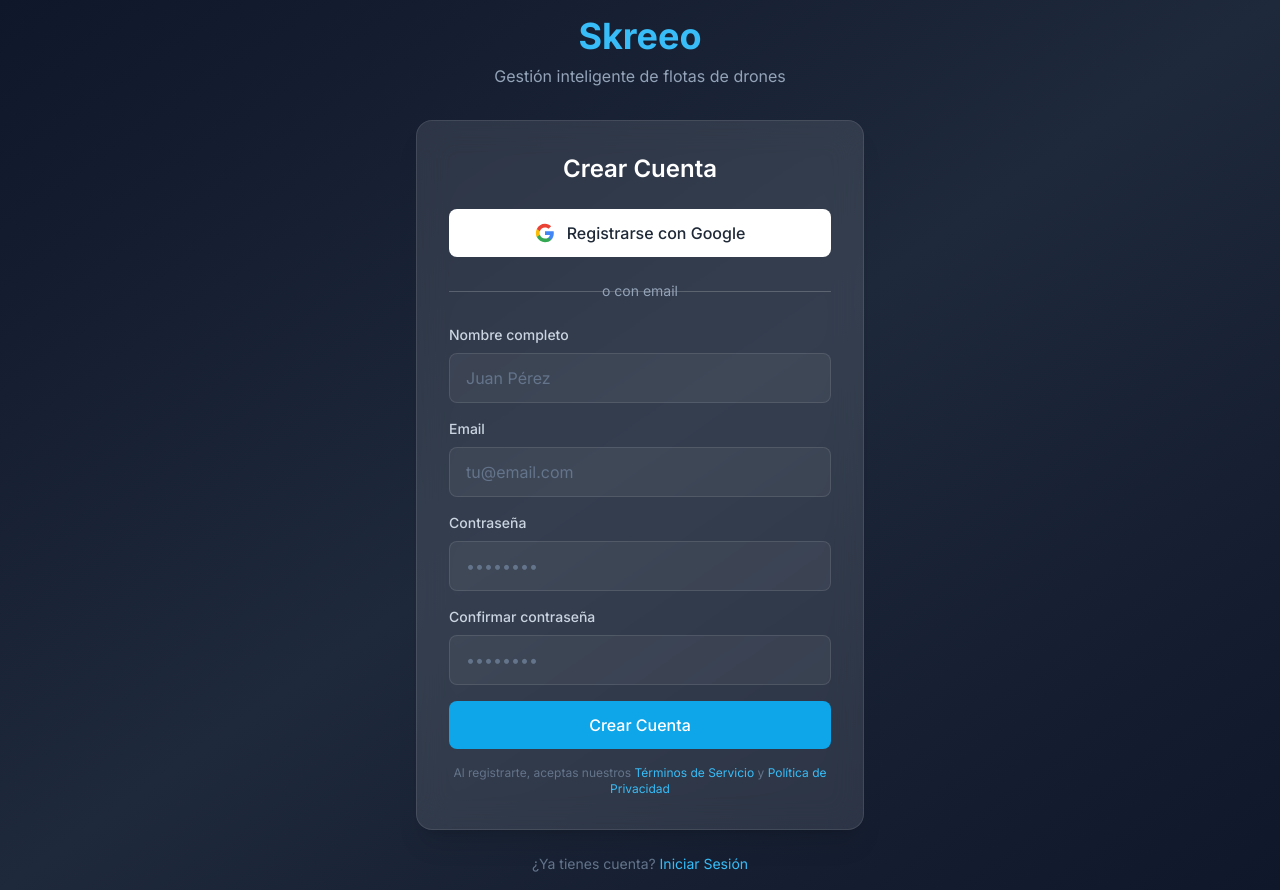
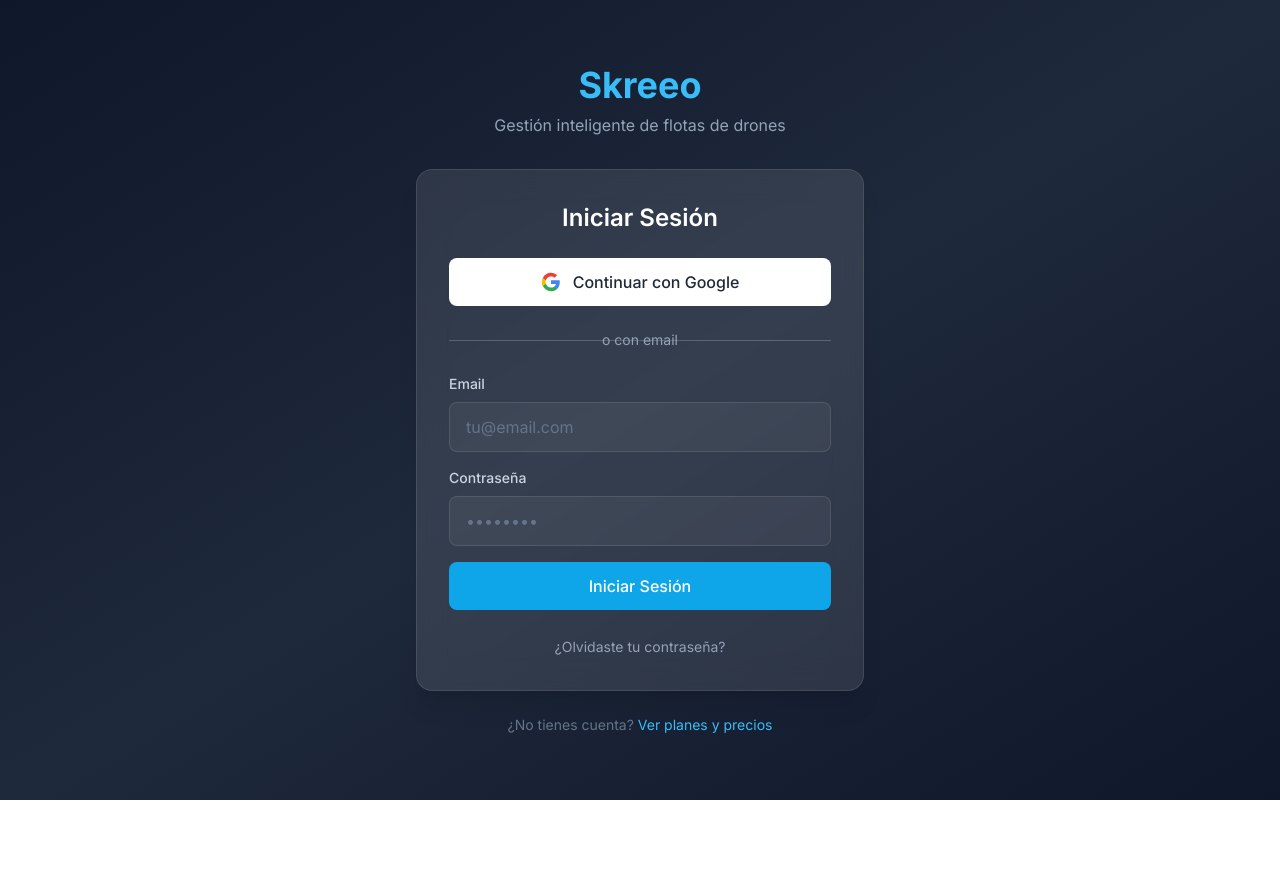
Before and after one commit to pogane2011/skreeo-57, a Next.js app: page /login in a window 1280 px wide. After the commit the page ends 800 px from the top, so only its background shows below. Built offline with nearby package versions, Linux system fonts and the light colour scheme.

Commit message:
Update page.tsx

```diff
--- a/src/app/(auth)/login/page.tsx
+++ b/src/app/(auth)/login/page.tsx
@@ -5,76 +5,45 @@
 import { createClient } from '@/lib/supabase/client';
 import Link from 'next/link';
 
-export default function RegisterPage() {
-  const [formData, setFormData] = useState({
-    nombre: '',
-    correo: '',
-    password: '',
-    confirmPassword: '',
-  });
+export default function LoginPage() {
+  const [email, setEmail] = useState('');
+  const [password, setPassword] = useState('');
   const [loading, setLoading] = useState(false);
   const [googleLoading, setGoogleLoading] = useState(false);
   const [error, setError] = useState<string | null>(null);
   const router = useRouter();
 
-  const handleChange = (e: React.ChangeEvent<HTMLInputElement>) => {
-    setFormData({
-      ...formData,
-      [e.target.name]: e.target.value,
-    });
-  };
-
-  // Registro con Email/Password
-  const handleEmailRegister = async (e: React.FormEvent) => {
+  // Login con Email/Password
+  const handleEmailLogin = async (e: React.FormEvent) => {
     e.preventDefault();
     setLoading(true);
     setError(null);
 
-    // Validar passwords
-    if (formData.password !== formData.confirmPassword) {
-      setError('Las contraseñas no coinciden');
-      setLoading(false);
-      return;
-    }
-
-    if (formData.password.length < 6) {
-      setError('La contraseña debe tener al menos 6 caracteres');
-      setLoading(false);
-      return;
-    }
-
     const supabase = createClient();
 
     try {
-      // 1. Crear usuario en Auth
-      const { data: authData, error: authError } = await supabase.auth.signUp({
-        email: formData.correo,
-        password: formData.password,
-        options: {
-          data: {
-            nombre: formData.nombre,
-          },
-        },
+      const { data, error } = await supabase.auth.signInWithPassword({
+        email,
+        password,
       });
 
-      if (authError) {
-        setError(authError.message);
+      if (error) {
+        setError(error.message);
         return;
       }
 
-      if (authData.user) {
-        // Redirigir a onboarding o verificación de email
-        router.push('/onboarding');
+      if (data.user) {
+        router.push('/dashboard');
       }
     } catch (err) {
-      setError('Error al crear la cuenta');
+      setError('Error al iniciar sesión');
     } finally {
       setLoading(false);
     }
   };
 
-  // Registro con Google
-  const handleGoogleRegister = async () => {
+  // Login con Google
+  const handleGoogleLogin = async () => {
     setGoogleLoading(true);
     setError(null);
 
@@ -114,7 +83,7 @@
         {/* Card */}
         <div className="bg-white/10 backdrop-blur-lg rounded-2xl p-8 shadow-xl border border-white/10">
           <h2 className="text-2xl font-semibold text-white mb-6 text-center">
-            Crear Cuenta
+            Iniciar Sesión
           </h2>
 
           {/* Error */}
@@ -126,7 +95,7 @@
 
           {/* Botón Google */}
           <button
-            onClick={handleGoogleRegister}
+            onClick={handleGoogleLogin}
             disabled={googleLoading}
             className="w-full flex items-center justify-center gap-3 bg-white hover:bg-gray-100 text-gray-800 font-medium rounded-lg py-3 px-4 transition-all disabled:opacity-50 disabled:cursor-not-allowed mb-6"
           >
@@ -152,7 +121,7 @@
                 />
               </svg>
             )}
-            {googleLoading ? 'Conectando...' : 'Registrarse con Google'}
+            {googleLoading ? 'Conectando...' : 'Continuar con Google'}
           </button>
 
           {/* Separador */}
@@ -166,33 +135,16 @@
           </div>
 
           {/* Form Email */}
-          <form onSubmit={handleEmailRegister} className="space-y-4">
+          <form onSubmit={handleEmailLogin} className="space-y-4">
             <div>
-              <label htmlFor="nombre" className="block text-sm font-medium text-slate-300 mb-2">
-                Nombre completo
-              </label>
-              <input
-                id="nombre"
-                name="nombre"
-                type="text"
-                value={formData.nombre}
-                onChange={handleChange}
-                placeholder="Juan Pérez"
-                required
-                className="w-full px-4 py-3 bg-white/5 border border-white/10 rounded-lg text-white placeholder-slate-500 focus:outline-none focus:ring-2 focus:ring-sky-500 focus:border-transparent transition-all"
-              />
-            </div>
-
-            <div>
-              <label htmlFor="correo" className="block text-sm font-medium text-slate-300 mb-2">
+              <label htmlFor="email" className="block text-sm font-medium text-slate-300 mb-2">
                 Email
               </label>
               <input
-                id="correo"
-                name="correo"
+                id="email"
                 type="email"
-                value={formData.correo}
-                onChange={handleChange}
+                value={email}
+                onChange={(e) => setEmail(e.target.value)}
                 placeholder="tu@email.com"
                 required
                 className="w-full px-4 py-3 bg-white/5 border border-white/10 rounded-lg text-white placeholder-slate-500 focus:outline-none focus:ring-2 focus:ring-sky-500 focus:border-transparent transition-all"
@@ -205,26 +157,9 @@
               </label>
               <input
                 id="password"
-                name="password"
                 type="password"
-                value={formData.password}
-                onChange={handleChange}
-                placeholder="••••••••"
-                required
-                className="w-full px-4 py-3 bg-white/5 border border-white/10 rounded-lg text-white placeholder-slate-500 focus:outline-none focus:ring-2 focus:ring-sky-500 focus:border-transparent transition-all"
-              />
-            </div>
-
-            <div>
-              <label htmlFor="confirmPassword" className="block text-sm font-medium text-slate-300 mb-2">
-                Confirmar contraseña
-              </label>
-              <input
-                id="confirmPassword"
-                name="confirmPassword"
-                type="password"
-                value={formData.confirmPassword}
-                onChange={handleChange}
+                value={password}
+                onChange={(e) => setPassword(e.target.value)}
                 placeholder="••••••••"
                 required
                 className="w-full px-4 py-3 bg-white/5 border border-white/10 rounded-lg text-white placeholder-slate-500 focus:outline-none focus:ring-2 focus:ring-sky-500 focus:border-transparent transition-all"
@@ -239,32 +174,30 @@
               {loading ? (
                 <>
                   <div className="w-5 h-5 border-2 border-white border-t-transparent rounded-full animate-spin" />
-                  Creando cuenta...
+                  Entrando...
                 </>
               ) : (
-                'Crear Cuenta'
+                'Iniciar Sesión'
               )}
             </button>
           </form>
 
-          {/* Términos */}
-          <p className="text-xs text-slate-500 text-center mt-4">
-            Al registrarte, aceptas nuestros{' '}
-            <Link href="/terms" className="text-sky-400 hover:underline">
-              Términos de Servicio
-            </Link>{' '}
-            y{' '}
-            <Link href="/privacy" className="text-sky-400 hover:underline">
-              Política de Privacidad
+          {/* Links */}
+          <div className="mt-6 text-center space-y-2">
+            <Link
+              href="/forgot-password"
+              className="text-sm text-slate-400 hover:text-sky-400 transition-colors"
+            >
+              ¿Olvidaste tu contraseña?
             </Link>
-          </p>
+          </div>
         </div>
 
         {/* Footer */}
         <p className="text-center text-slate-500 text-sm mt-6">
-          ¿Ya tienes cuenta?{' '}
-          <Link href="/login" className="text-sky-400 hover:text-sky-300 transition-colors">
-            Iniciar Sesión
+          ¿No tienes cuenta?{' '}
+          <Link href="/pricing" className="text-sky-400 hover:text-sky-300 transition-colors">
+            Ver planes y precios
           </Link>
         </p>
       </div>
```
